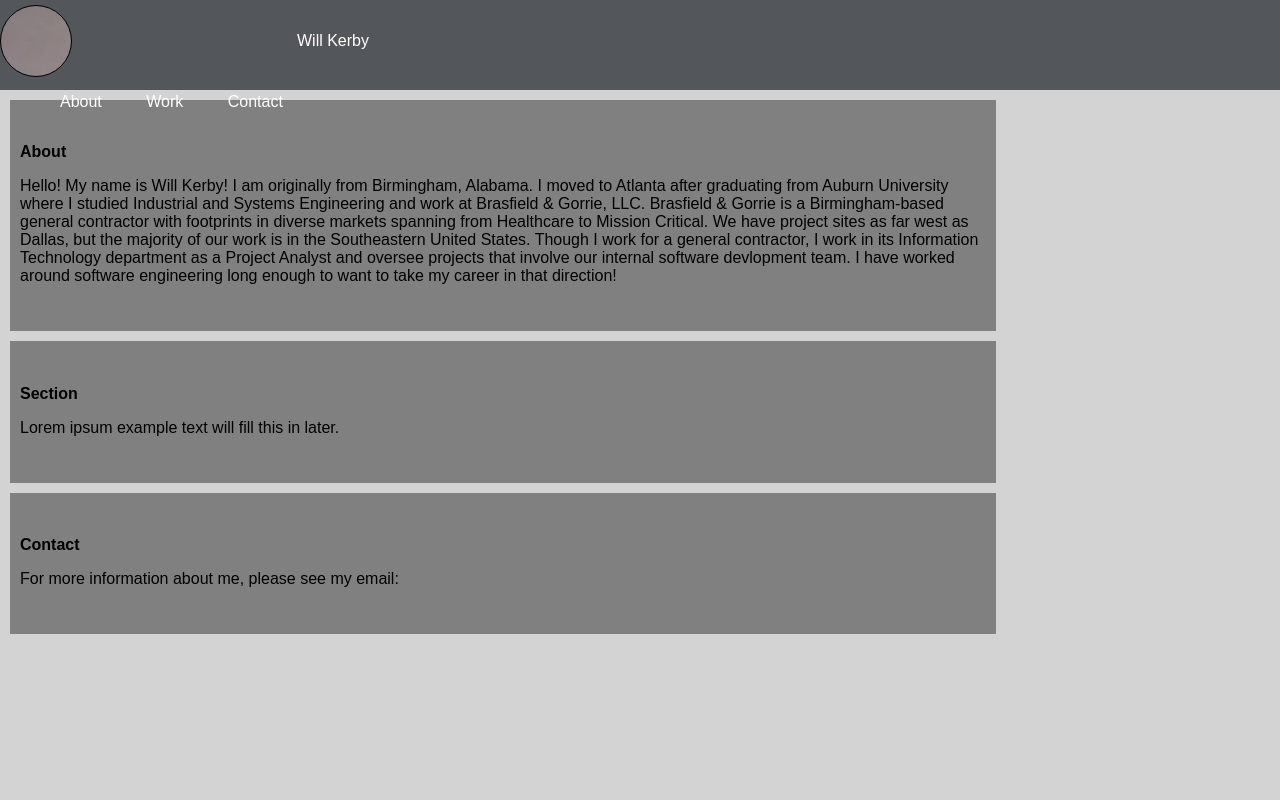
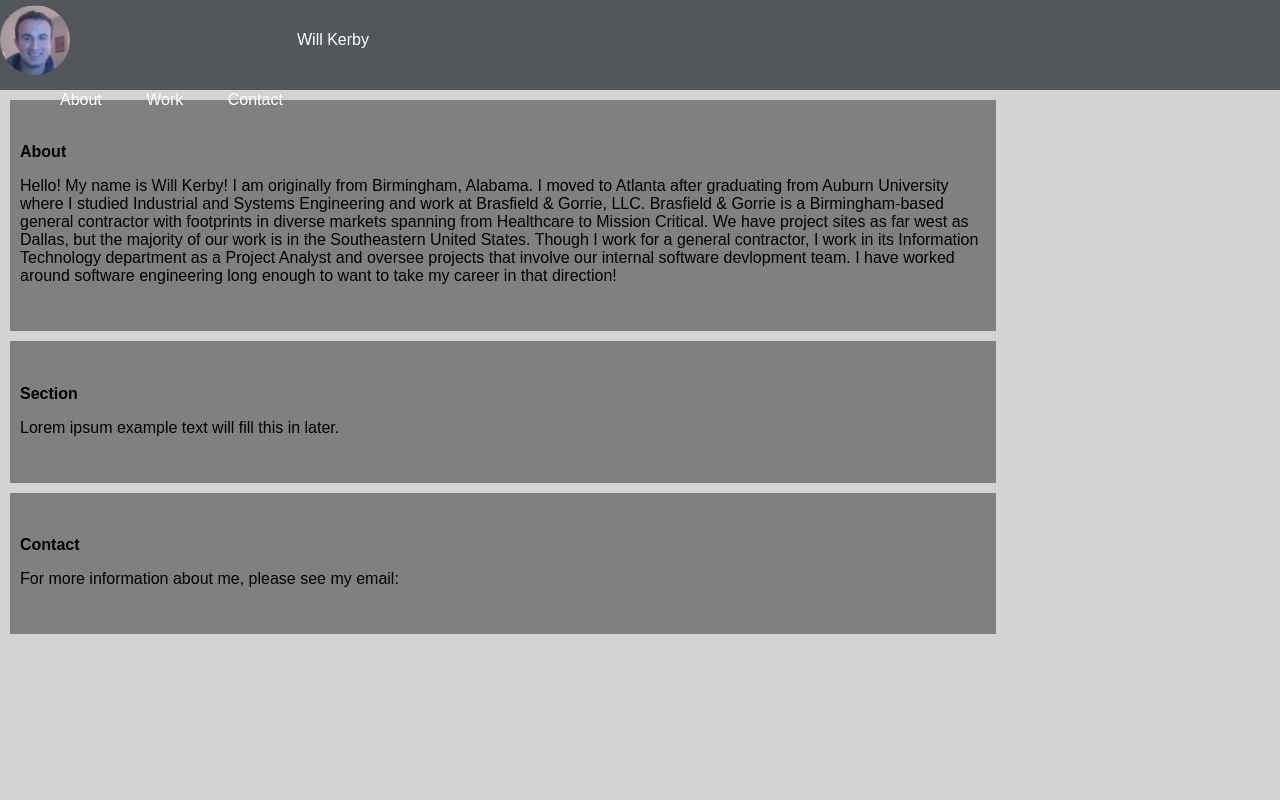
Before and after one commit to wkerby/my-webpage, a plain HTML site: page index.html in a window 1280 px wide. Shown: the top 800 px of the page. Drawn offline with Linux system fonts and the light colour scheme; files whose address does not match are found by name.

Commit message:
add image to header

```diff
--- a/style.css
+++ b/style.css
@@ -114,10 +114,13 @@ img {
 
 .header-image {
     display:inline-block;
-    border:1px solid black;
+    /* border:1px solid black; */
     width:70px;
     height:70px;
     border-radius:60%;
     margin-right:0%;
-    background-image:url("C:\\Users\\wkerb\\Desktop\\GT_Dev\\my-webpage\\assets\\google_profile.png");
+    /* background-image:url("C:\\Users\\wkerb\\Desktop\\GT_Dev\\my-webpage\\assets\\google_profile.png"); */
+    background-image:url("./assets/google_profile.PNG");
+    background-size:88px;
+    background-position:bottom center;
 }
```
